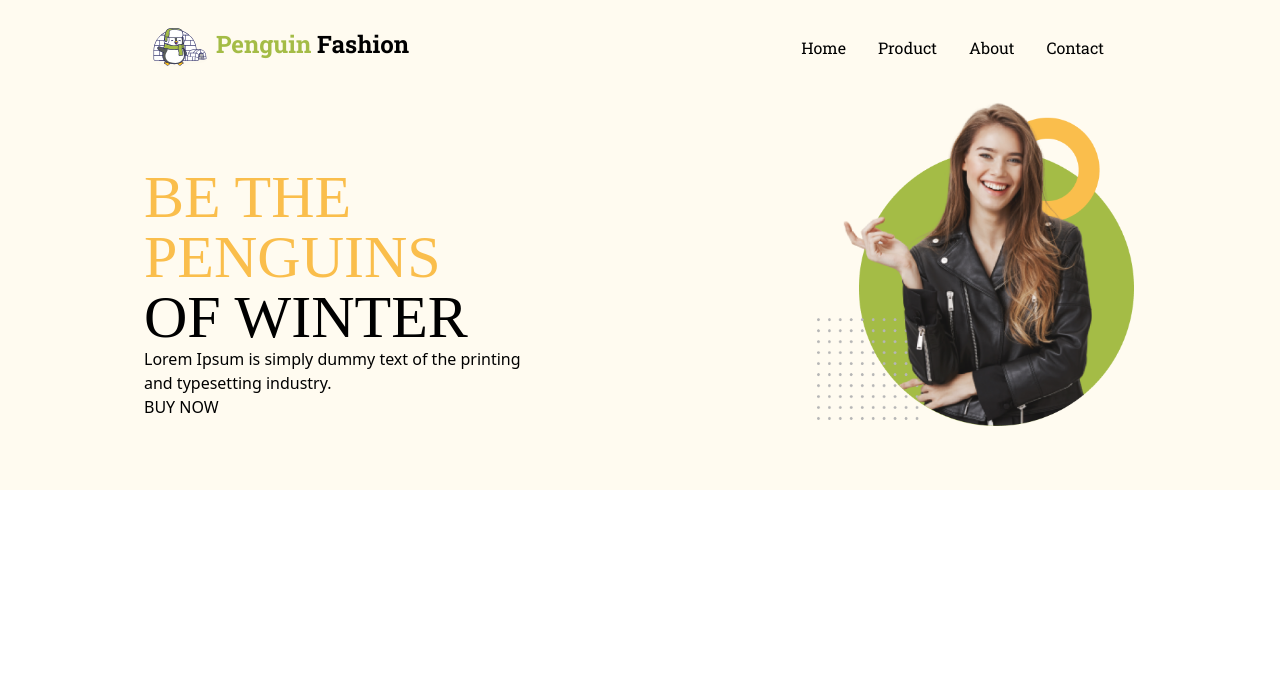
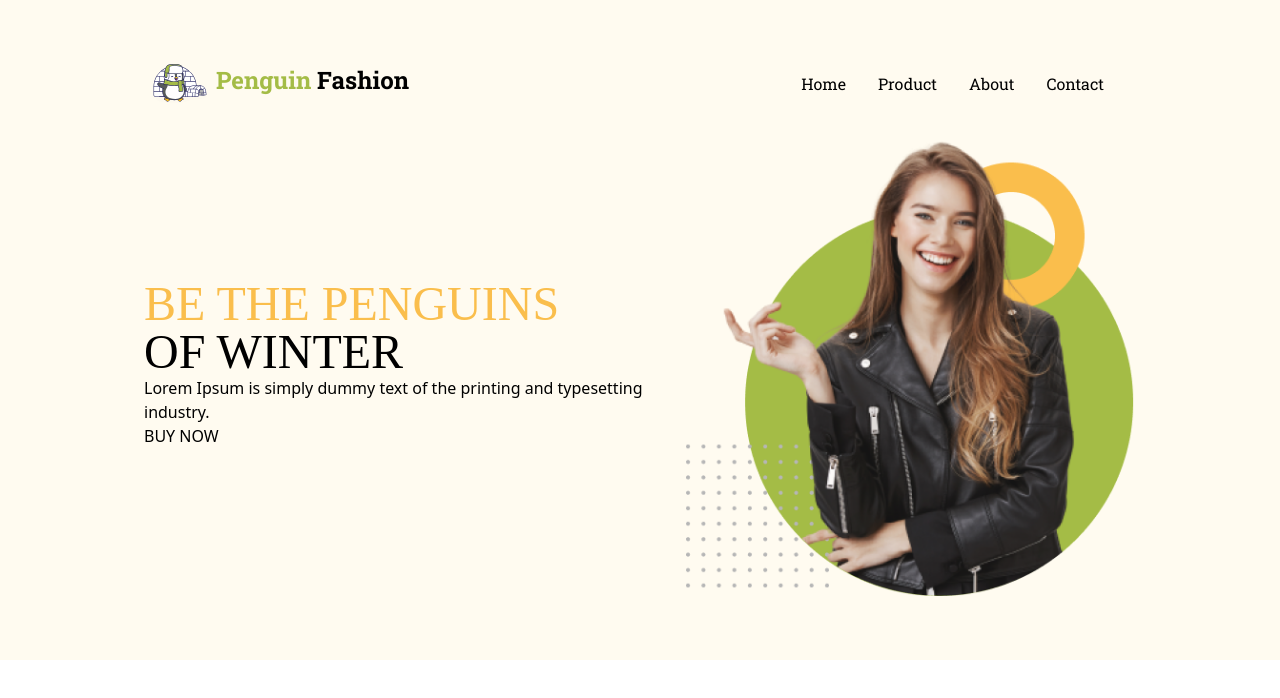
Before and after one commit to tithi4808/penguine-fashion, a plain HTML site: page index.html in a window 1280 px wide. Drawn offline with nearby package versions, Linux system fonts and the light colour scheme.

Commit message:
2nd commit

```diff
--- a/index.html
+++ b/index.html
@@ -22,8 +22,8 @@
 </style>
 </head>
 <body>
-    <header class="bg-[#FFFBF0;] bg-auto" >
-    <nav class="flex flex-col  py-7 px-36  md:flex-col items-center p-36 lg:flex-row  justify-between ">
+    <header class="bg-[#FFFBF0;] py-16 px-36  " >
+    <nav class="flex flex-col justify-center items-center md:flex-row justify-between lg:flex-row justify-between ">
             <div class="flex">
                 <img class="justify-center mx-2" src="Frame (1).svg" alt="">
                 <p class="font-roboto text-2xl font-bold" ><span class="text-[#A4BC46]">Penguin</span> Fashion</p>
@@ -37,21 +37,19 @@
                 </ul>
             </div>
         </nav>
-        <div class="flex flex-col  md:flex-col  items-center lg:flex-row justify-between">
-            <div class="px-44  lg:px-36 ">
-                <h1 class="text-6xl font-normal font-bebas "><span class="text-[#FABE4C]">BE THE PENGUINS</span>
+        <div class="flex flex-col mt-7  md:flex-col justify-center  items-center lg:flex-row justify-between ">
+            <div >
+                <h1 class="text-5xl font-normal font-bebas "><span class="text-[#FABE4C]">BE THE PENGUINS</span>
                    <br> OF WINTER</h1>
                 <p>Lorem Ipsum is simply dummy text of the printing
                     and typesetting industry.</p>
                 <button>BUY NOW</button>
 
             </div>
-            <div class="px-36 pb-16">
+            <div >
                 <img src="images/model.png" alt="">
-
             </div>
         </div>
-
 
     </header>
     <main>
```
